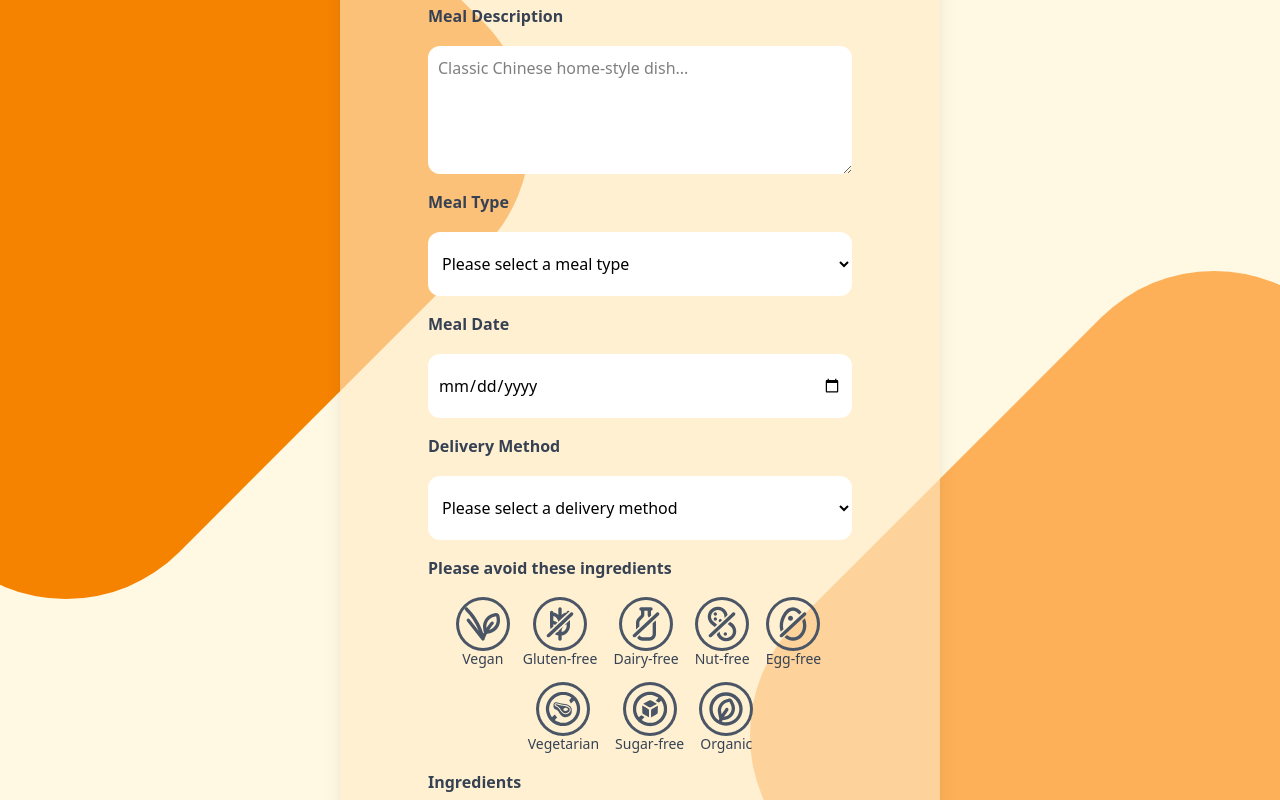
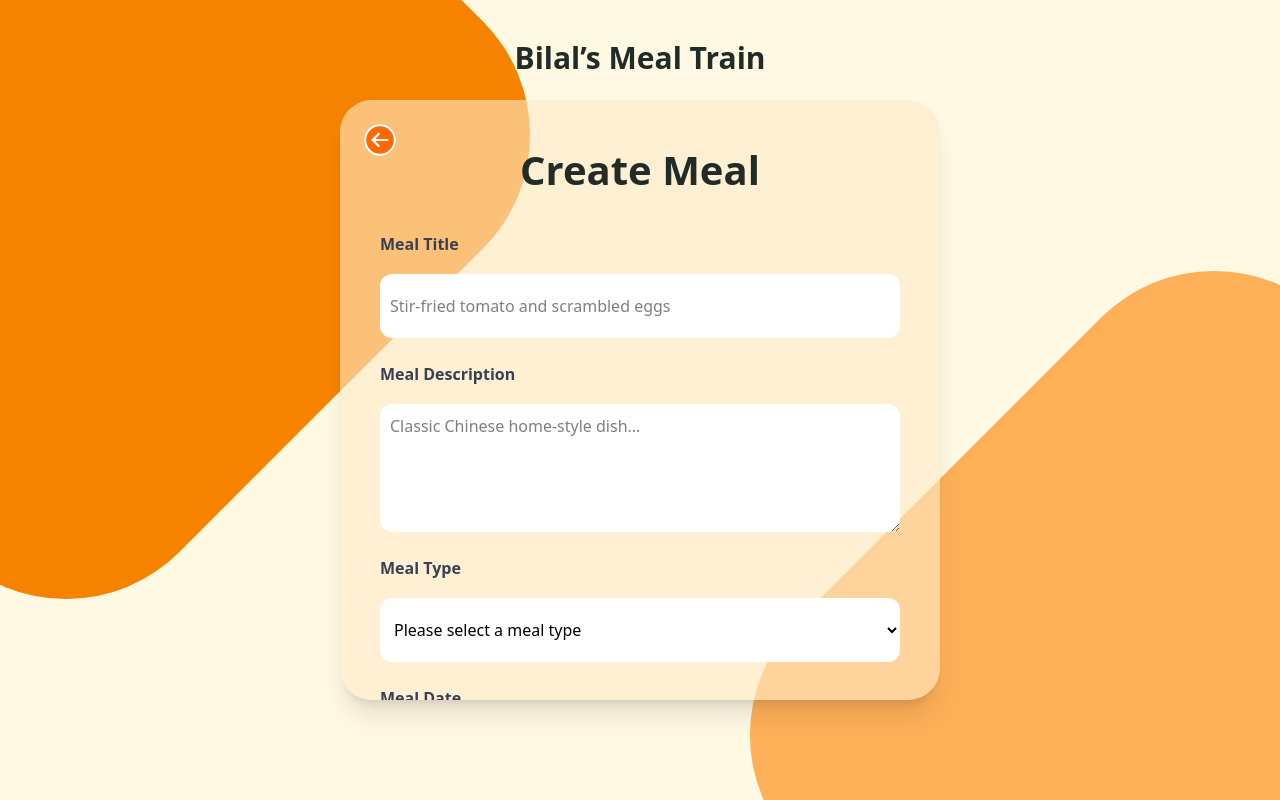
Before and after one commit to nhcarrigan-spring-2026-cohort/amber-wisteria, a React app in the folder frontend/: page /create-meal in a window 1280 px wide. Built offline with nearby package versions, Linux system fonts and the light colour scheme; the HTML template or start-up script is replaced by a standard one.

Commit message:
Enhance CreateMeal component layout and styling; add Back button and improve ingredient input section

```diff
--- a/frontend/src/pages/CreateMeal.jsx
+++ b/frontend/src/pages/CreateMeal.jsx
@@ -4,11 +4,11 @@ import Label from "../components/Label";
 import Input from "../components/Input";
 import Textarea from "../components/Textarea";
 
+import BackBtn from "../components/BackBtn";
 import RestrictionToggle from "../components/RestrictionToggle";
 import IngredientOrRestrictionPill from "../components/view-meal-train/IngredientOrRestrictionPill";
 
 import { RESTRICTIONS } from "../data/restrictions";
-
 
 export default function CreateMeal() {
   const [mealTitle, setMealTitle] = useState("");
@@ -37,30 +37,42 @@ export default function CreateMeal() {
 
   const handleSubmit = (e) => {
     e.preventDefault();
-    console.log({
-      mealTitle,
-      mealDesc,
-      mealType,
-      mealDate,
-      deliveryMethod,
-      restrictions,
-      ingredients,
-    });
-    alert("Meal created!");
   };
 
   return (
     <Background>
-      <div className="flex items-center justify-center h-screen w-full">
+      <div className="flex flex-col items-center justify-start h-screen w-full pt-10">
+
+        <h2 className="text-3xl font-bold text-[#212B27] mb-6 text-center">
+          Bilal’s Meal Train
+        </h2>
+
         <form
           onSubmit={handleSubmit}
-          className="relative z-3 bg-[#FFECC899] rounded-4xl shadow-xl pt-14 pr-22 pb-14 pl-22 flex flex-col box-border items-center w-[600px]"
+          className="
+            relative z-3
+            bg-[#FFECC899]
+            rounded-4xl
+            shadow-xl
+            pt-10 pr-10 pb-14 pl-10
+            flex flex-col
+            box-border
+            items-center
+            w-[600px]
+            max-h-[75vh]
+            overflow-y-auto
+          "
         >
-          <h1 className="font-semibold mb-8 text-[45px] text-[#212B27]">
+
+          <div className="absolute left-6 top-6">
+            <BackBtn onClick={() => window.history.back()} />
+          </div>
+
+          <h1 className="font-semibold mb-8 text-[40px] text-[#212B27]">
             Create Meal
           </h1>
 
-          <div className="w-full flex flex-col mb-4">
+          <div className="w-full flex flex-col mb-6">
             <Label>Meal Title</Label>
             <Input
               value={mealTitle}
@@ -71,7 +83,7 @@ export default function CreateMeal() {
             />
           </div>
 
-          <div className="w-full flex flex-col mb-4">
+          <div className="w-full flex flex-col mb-6">
             <Label>Meal Description</Label>
             <Textarea
               value={mealDesc}
@@ -82,7 +94,7 @@ export default function CreateMeal() {
             />
           </div>
 
-          <div className="w-full flex flex-col mb-4">
+          <div className="w-full flex flex-col mb-6">
             <Label>Meal Type</Label>
             <select
               value={mealType}
@@ -97,7 +109,7 @@ export default function CreateMeal() {
             </select>
           </div>
 
-          <div className="w-full flex flex-col mb-4">
+          <div className="w-full flex flex-col mb-6">
             <Label>Meal Date</Label>
             <input
               type="date"
@@ -108,7 +120,7 @@ export default function CreateMeal() {
             />
           </div>
 
-          <div className="w-full flex flex-col mb-4">
+          <div className="w-full flex flex-col mb-6">
             <Label>Delivery Method</Label>
             <select
               value={deliveryMethod}
@@ -122,10 +134,11 @@ export default function CreateMeal() {
             </select>
           </div>
 
-          <div className="w-full flex flex-col mb-4">
-            <Label>Please avoid these ingredients</Label>
+          <div className="bg-[#FFA64D] text-white font-semibold text-center px-4 py-1 rounded-full mb-4 self-center w-fit">
+            Please avoid these ingredients
+          </div>
 
-            <div className="flex flex-wrap gap-4 justify-center items-center mt-3">
+          <div className="w-full flex flex-wrap gap-4 justify-center items-center mb-6">
             {RESTRICTIONS.map((item) => (
               <RestrictionToggle
                 key={item.id}
@@ -135,12 +148,11 @@ export default function CreateMeal() {
               />
             ))}
           </div>
-          </div>
 
-          <div className="w-full flex flex-col mb-4">
+          <div className="w-full flex flex-col mb-6">
             <Label>Ingredients</Label>
 
-            <div className="flex gap-3 mt-2 w-full">
+            <div className="w-full flex flex-col mt-2">
               <Input
                 value={ingredientInput}
                 onChange={(e) => setIngredientInput(e.target.value)}
@@ -151,23 +163,27 @@ export default function CreateMeal() {
               <button
                 type="button"
                 onClick={addIngredient}
-                className="bg-[#A88DE5] text-white rounded-xl px-6"
+                className="bg-[#A88DE5] text-white rounded-xl py-4 mt-3 w-full text-center font-semibold"
               >
-                Add
+                Add Ingredient
               </button>
             </div>
 
-            <div className="flex flex-wrap gap-2 mt-4">
+            <div className="flex flex-wrap gap-3 mt-4">
               {ingredients.map((item, index) => (
-                <IngredientOrRestrictionPill key={index}>{item}</IngredientOrRestrictionPill>
+                <IngredientOrRestrictionPill
+                  key={index}
+                  className="bg-[#F68300] px-4 py-2"
+                >
+                  {item}
+                </IngredientOrRestrictionPill>
               ))}
             </div>
           </div>
 
-          {/* SUBMIT */}
           <button
             type="submit"
-            className="bg-[#A88DE5] text-white w-xs mt-8 mb-2 p-5 text-2xl font-semibold rounded-xl"
+            className="bg-[#A88DE5] text-white w-xs mt-4 p-5 text-2xl font-semibold rounded-xl"
           >
             Create Meal
           </button>
```
Lines whose indentation alone changed are shown as unchanged.
